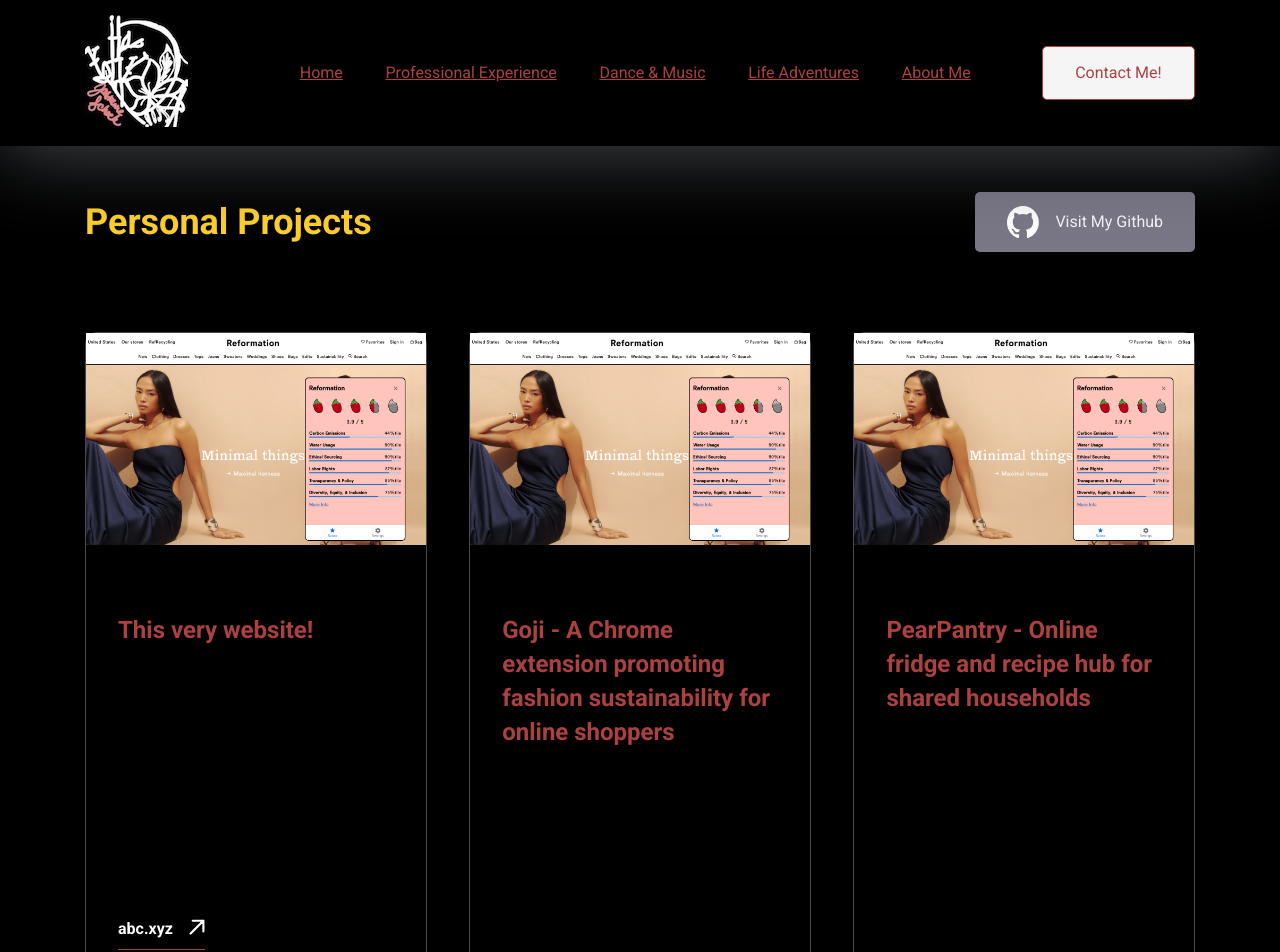
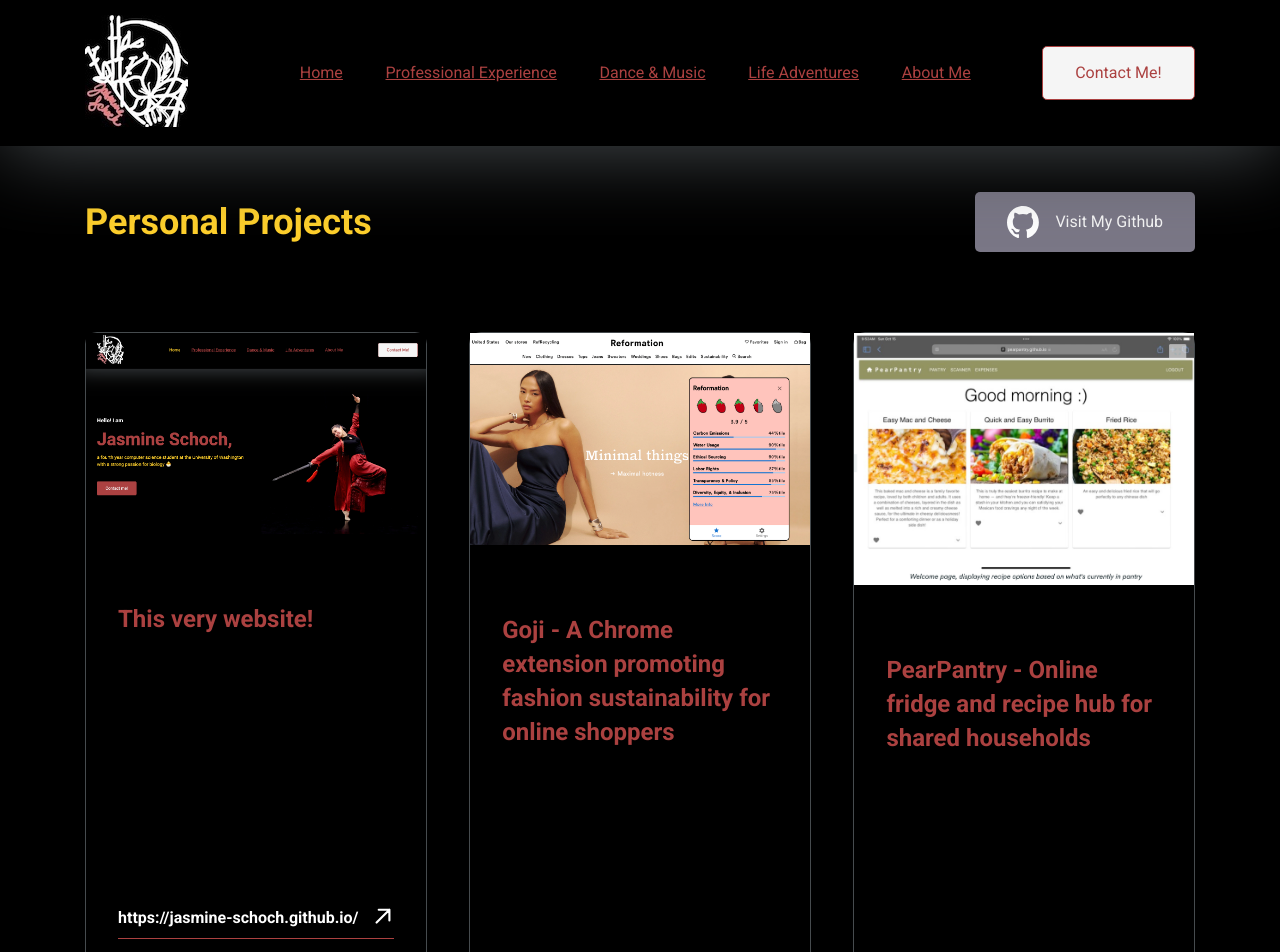
Before and after one commit to jasmine-schoch/jasmine-schoch.github.io, a React (Create React App) app: page /portfolio in a window 1280 px wide. Shown: the top 952 px of the page. Built offline with nearby package versions, Linux system fonts and the light colour scheme.

Commit message:
old commits

```diff
--- a/src/App.css
+++ b/src/App.css
@@ -406,6 +406,9 @@
   border-top-left-radius: 12px;
   border-top-right-radius: 12px;
   border: 1.33px solid var(--dark-shadow);
+  width: 300px;
+  height: 600;
+  box-sizing: border-box;
 }
 .portfolio--section--card--content {
   display: flex;
@@ -415,8 +418,15 @@
   gap: 32px;
   align-self: stretch;
 }
-
+.portfolio--section--title {
+  width: 100%;
+  text-align: left;
+  margin: 0;
+}
 .portfolio--link {
+  width: 100%;
+}
+.portfolio--link a {
   text-decoration: none;
   color: var(--white);
   display: flex;
@@ -424,6 +434,12 @@
   border-bottom: 1.33px solid var(--primary);
   padding-bottom: 10.6px;
   font-weight: 600;
+  overflow: hidden;
+  text-overflow: ellipsis;
+  white-space: nowrap;
+}
+.portfolio--link a:hover {
+  text-decoration: underline;
 }
 .portfolio--section--card:hover path {
   stroke: var(--primary);
--- a/src/Pages/Home/AboutMe.jsx
+++ b/src/Pages/Home/AboutMe.jsx
@@ -12,10 +12,10 @@
                         Hello hello welcome! I am Jasmine Schoch (pronouced "shock"), a student at the University of Washington pursuing a degree in computer science with a concentration in data science, a minor in applied mathematics, and a strong passion for biological research. Outside of school and research, I am a proud member of the Traditional Chinese Dance team at UW, performing solos and group dances across UW and the greater Seattle area to promote Chinese culture.
                         <br />
                         <br />
-                        I was born in raised in Northern Virginia (NoVa) in a house of avid readers and Disney lovers. Being (technically) from the South, I am spoiled by my beaches and have yet to visit one on the West Coast that meets my standards (although I have yet to visit SoCal).
+                        I was born and raised in Northern Virginia in a house of avid readers and Disney lovers. I have two younger sisters,  and grew up with my Chinese grandparents. I love going to the beach in the summer, and skiing in the winter!
                         <br />
                         <br />
-                        When taking a break you can find me lifting, reading, planning "family events" for my housemates, or potentially hitting the slopes on my skis.
+                        When taking a break you can find me lifting, reading, planning "family events" for my house of 8 girls, or crafting. I have recently picked my crochet hooks and knitting needles back up, and have created a long to-do list for myself to get some Christmas presents done in time!
                         <br />
                         <br />
                         I am known by my friends for my inability to tell a linear story, and have a bubbly personality. I am very much a people person and always love interacting with new people, so please feel free to reach out!
--- a/src/Pages/Home/MyPortfolio.jsx
+++ b/src/Pages/Home/MyPortfolio.jsx
@@ -41,6 +41,7 @@
                                 ></p>
                             </div>
                             <p className="text-sm portfolio--link">
+                            <a href={item.link} target="_blank" rel="noopener noreferrer">
                                     {item.link}
                                     <svg
                                         xmlns="http://www.w3.org/2000/svg"
@@ -57,6 +58,7 @@
                                         stroke-linejoin="round"
                                     />
                                 </svg>
+                            </a>
                             </p>
                         </div>
                     </div>
--- a/src/data/index.json
+++ b/src/data/index.json
@@ -40,23 +40,23 @@
         {
             "id": "1",
             "title": "This very website!",
-            "src": "./img/goji.png",
+            "src": "./img/homepage.png",
             "description": "• Designed and developed a personal portfolio website using React,built with a mobile-first approach and responsive design<br/>• Utilized React Router for navigation and smooth transitions between pages<br/>• Incorporated JSON data to dynamically populate content, allowing for easy updates and scalability",
-            "link": "abc.xyz"
+            "link": "https://jasmine-schoch.github.io/"
         },
         {
             "id": "2",
             "title": "Goji - A Chrome extension promoting fashion sustainability for online shoppers",
             "src": "./img/goji.png",
             "description": "• Spearheaded the data analysis portion, utilizing python to compile data into succinct CSV files to be used directly<br/>• First version written using standard web technologies (HTML, CSS, JS) without any libraries or frameworks<br/>• Current version written in TypeScript utilizing React and Plasmo frameworks<br/>• Steadily increasing number of users, with over 100 downloads worldwide<br/>• For more information including download instructions, visit Goji on the Chrome Web store",
-            "link": "abc.xyz"
+            "link": "https://chromewebstore.google.com/detail/goji/pjeeheedkpjojpgkpmbopfcopniinfdn?hl=en-US"
         },
         {
             "id": "3",
             "title": "PearPantry - Online fridge and recipe hub for shared households",
-            "src": "./img/goji.png",
+            "src": "/img/pear.png",
             "description": "• Led the end-to-end development of a web and iOS app addressing shared grocery management utilizing Swift, React, OCR, Spoonacular API, and Firebase, creating a seamless front-end<br/>• Implemented features for grocery splitting, recipe recommendations, budget tracking, and food waste reduction",
-            "link": "abc.xyz"
+            "link": "https://devpost.com/software/guava-3hi8c5"
         }
     ]
 }
```
Also changed, not shown: public/img/homepage.png (added), public/img/pear.png (added). Lines whose indentation alone changed are shown as unchanged.
